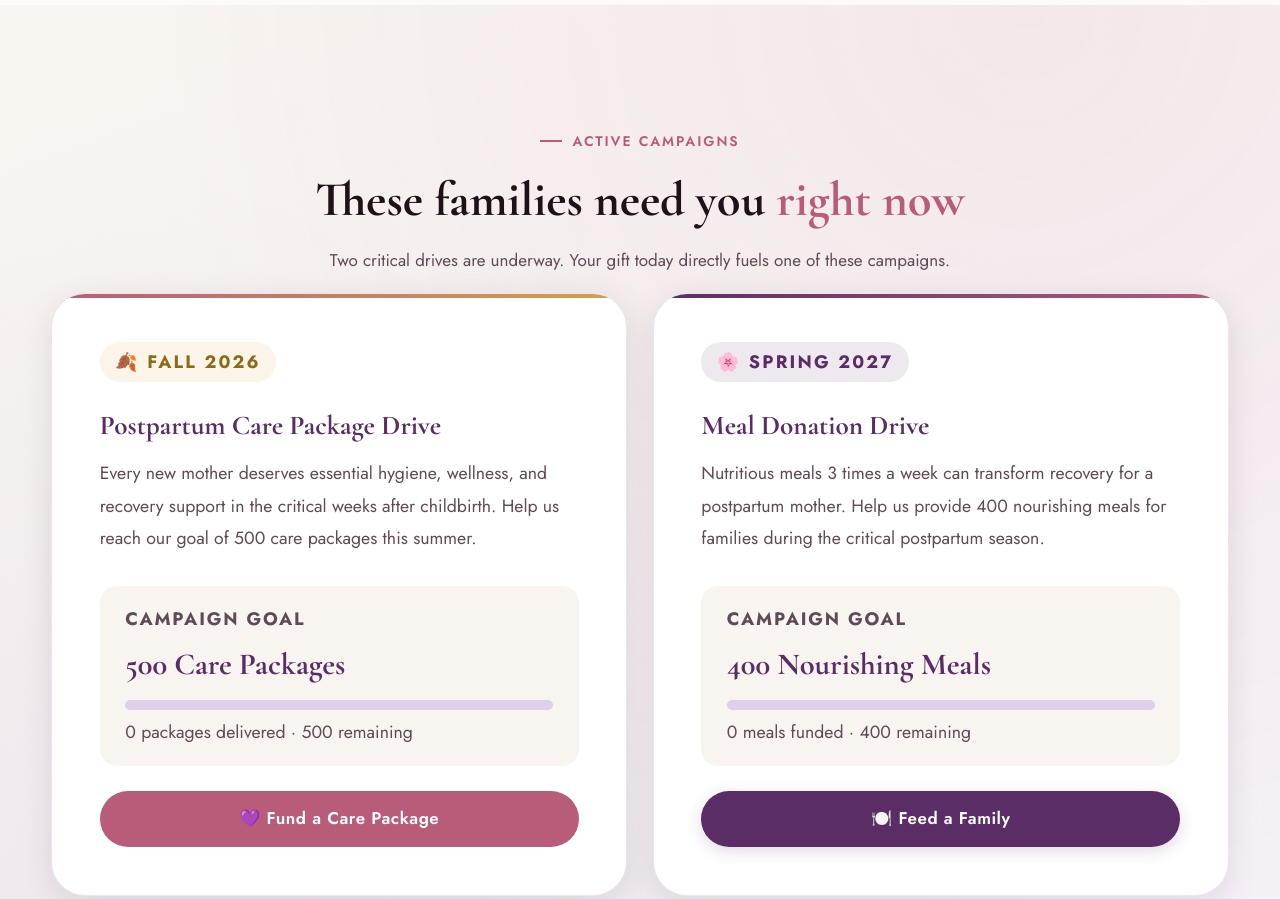
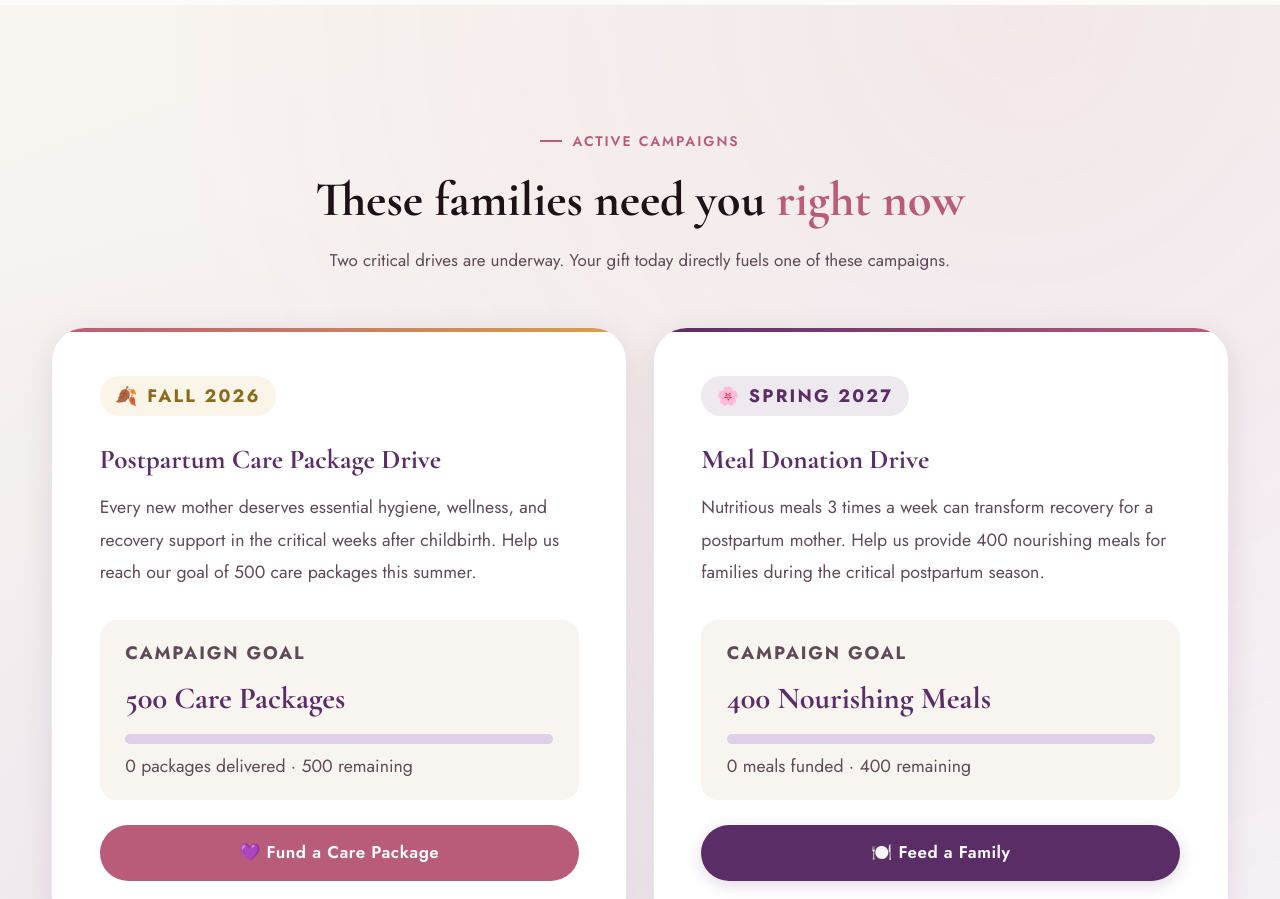
Before and after one commit to handsofhopewcen-dev/hands-of-hope-org, a Next.js app: page / in a window 1280 px wide. Shown: the part 9420-10319 px from the top of the page. Built offline with nearby package versions, Linux system fonts and the light colour scheme.

Commit message:
Fix: add style prop to ScrollReveal

```diff
--- a/src/components/ui/ScrollReveal.tsx
+++ b/src/components/ui/ScrollReveal.tsx
@@ -11,6 +11,7 @@ interface ScrollRevealProps {
   delay?: number
   duration?: number
   className?: string
+  style?: React.CSSProperties
   once?: boolean
   threshold?: number
 }
@@ -44,12 +45,14 @@ export function ScrollReveal({
   delay = 0,
   duration = 0.7,
   className,
+  style,
   once = true,
   threshold = 0.1,
 }: ScrollRevealProps) {
   return (
     <motion.div
       className={className}
+      style={style}
       initial="hidden"
       whileInView="visible"
       viewport={{ once, amount: threshold }}
```
